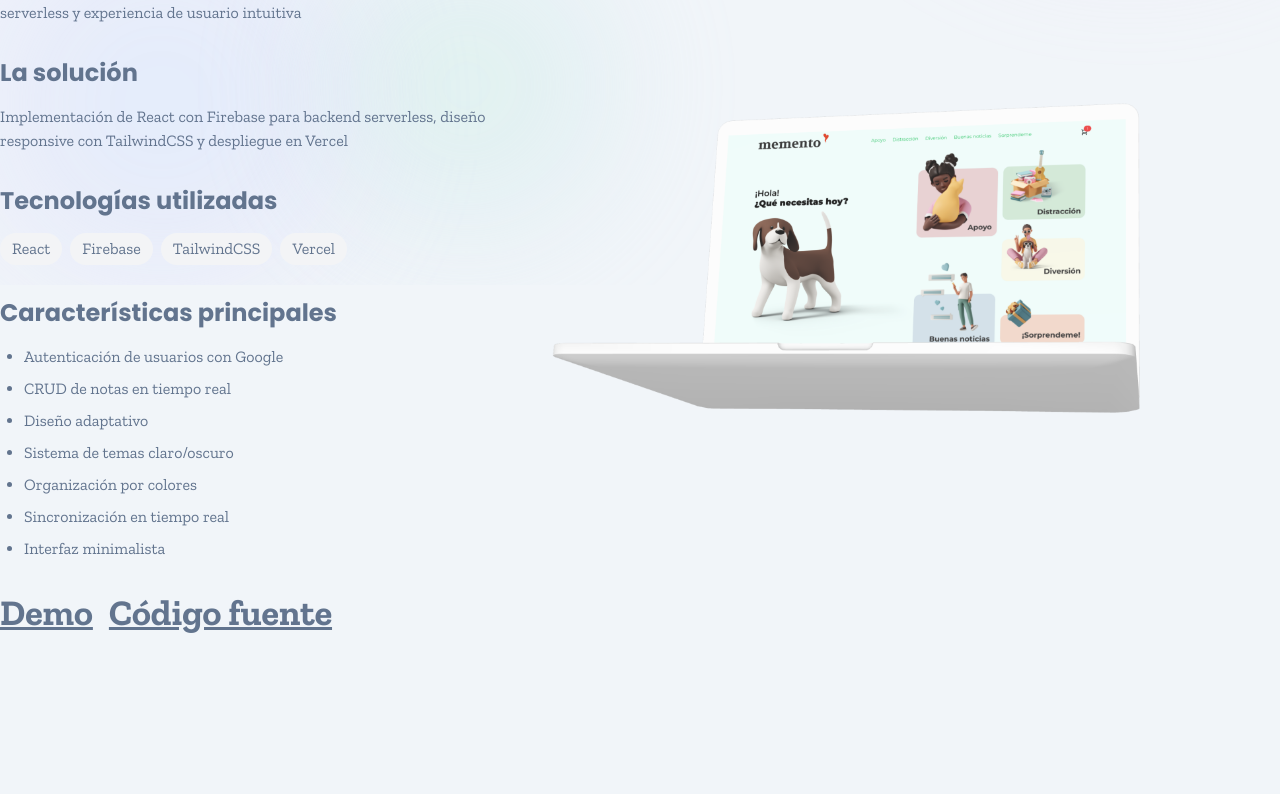
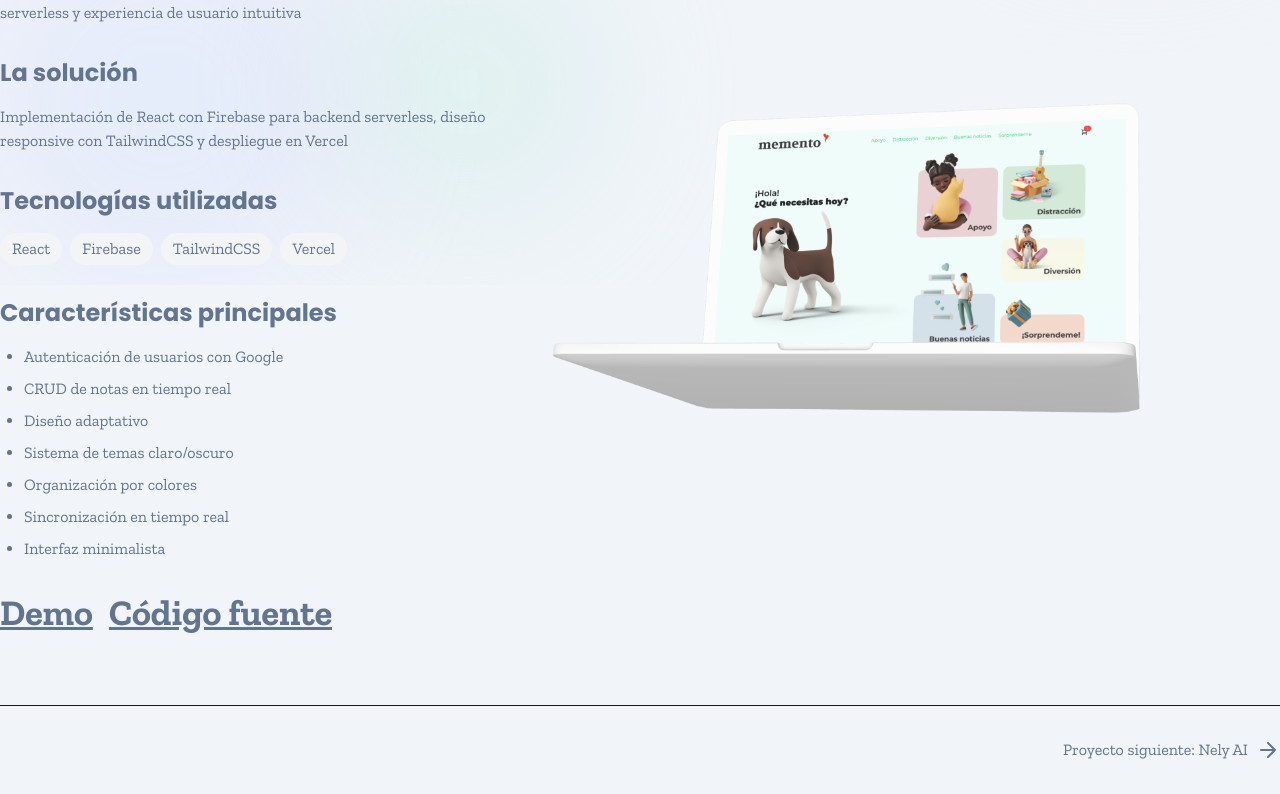
Before and after one commit to JullietV/2025, a Next.js app: page /es/projects/1 in a window 1280 px wide. Shown: the part 515-1309 px from the top of the page. Before the commit the page ends 1204 px from the top, so only its background shows below. Built offline with nearby package versions, Linux system fonts and the light colour scheme; a web font is replaced by a local one.

Commit message:
:sparkles: Navigate between projects

```diff
--- a/src/app/[locale]/projects/[id]/page.tsx
+++ b/src/app/[locale]/projects/[id]/page.tsx
@@ -1,4 +1,4 @@
-import { getProjectById } from '@/lib/projects'
+import { getProjectById, getAdjacentProjects } from '@/lib/projects'
 import { notFound } from 'next/navigation'
 import Link from 'next/link'
 import Image from 'next/image'
@@ -8,6 +8,7 @@ export default async function ProjectPage({
   params: { id: string; locale: string }
 }) {
   const project = await getProjectById(id)
+  const { prevProject, nextProject } = await getAdjacentProjects(id)
 
   if (!project) {
     notFound()
@@ -95,6 +96,31 @@ export default async function ProjectPage({
         </div>
       </div>
 
+      <div className="flex justify-between items-center mt-12 border-t pt-8">
+        {prevProject ? (
+          <Link
+            href={`/es/projects/${prevProject.id}`}
+            className="flex items-center gap-2 text-slate-500 hover:text-indigo-500"
+          >
+            <svg xmlns="http://www.w3.org/2000/svg" width="24" height="24" viewBox="0 0 24 24" fill="none" stroke="currentColor" strokeWidth="2" strokeLinecap="round" strokeLinejoin="round">
+              <path d="M19 12H5M12 19l-7-7 7-7"/>
+            </svg>
+            <span>Proyecto anterior: {prevProject.title}</span>
+          </Link>
+        ) : <div />}
+
+        {nextProject ? (
+          <Link
+            href={`/es/projects/${nextProject.id}`}
+            className="flex items-center gap-2 text-slate-500 hover:text-indigo-500"
+          >
+            <span>Proyecto siguiente: {nextProject.title}</span>
+            <svg xmlns="http://www.w3.org/2000/svg" width="24" height="24" viewBox="0 0 24 24" fill="none" stroke="currentColor" strokeWidth="2" strokeLinecap="round" strokeLinejoin="round">
+              <path d="M5 12h14M12 5l7 7-7 7"/>
+            </svg>
+          </Link>
+        ) : <div />}
+      </div>
     </article>
   )
 }
--- a/src/lib/projects.ts
+++ b/src/lib/projects.ts
@@ -14,3 +14,14 @@ export async function getProjectById(id: string): Promise<Project | null> {
   const projects = await getProjects()
   return projects.find(project => project.id === id) || null
 }
+
+export async function getAdjacentProjects(currentId: string) {
+  const projects = await getProjects()
+
+  const currentIndex = projects.findIndex(p => p.id === currentId)
+
+  return {
+    prevProject: currentIndex > 0 ? projects[currentIndex - 1] : null,
+    nextProject: currentIndex < projects.length - 1 ? projects[currentIndex + 1] : null
+  }
+}
```
